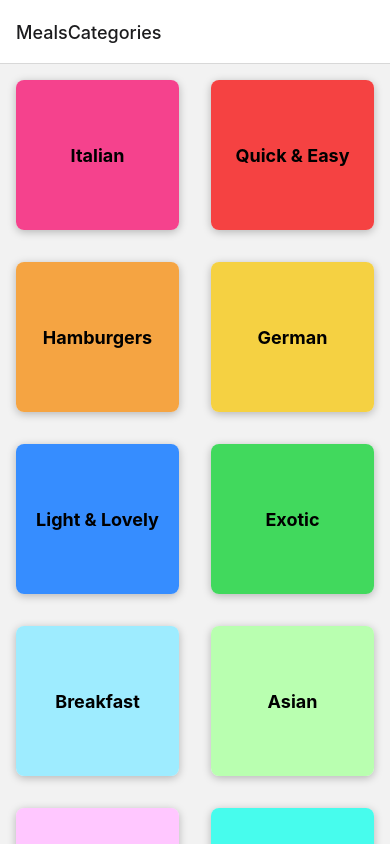
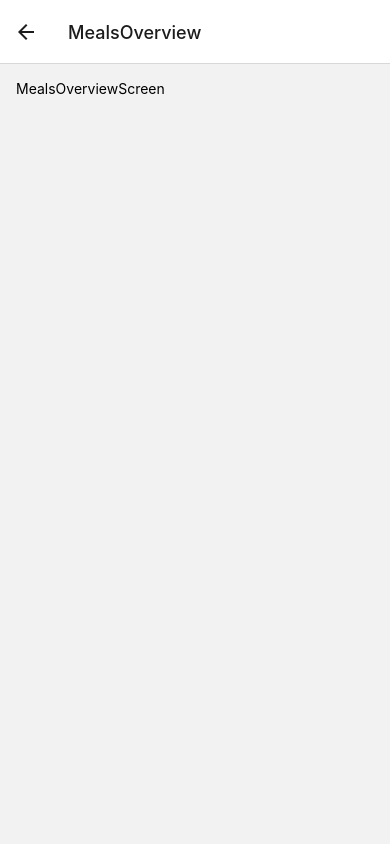
Before and after one commit to tanmayR18/RN-meal-app, a React Native app: screen /MealsOverview in a window 390 px wide. Built offline with nearby package versions, Linux system fonts and the light colour scheme.

Commit message:
added new meal overview screen

```diff
--- a/App.js
+++ b/App.js
@@ -3,6 +3,7 @@
 import CategoriesScreen from "./screens/CategoriesScreen";
 import { NavigationContainer } from "@react-navigation/native";
 import { createNativeStackNavigator } from "@react-navigation/native-stack";
+import MealsOverviewScreen from "./screens/MealsOverviewScreen";
 
 
 const Stack = createNativeStackNavigator();
@@ -14,6 +15,7 @@
       <NavigationContainer>
         <Stack.Navigator>
             <Stack.Screen name="MealsCategories" component={CategoriesScreen} />
+            <Stack.Screen name="MealsOverview" component={MealsOverviewScreen} />
         </Stack.Navigator>
       </NavigationContainer>
     </>
--- a/components/CategoryGridTile.js
+++ b/components/CategoryGridTile.js
@@ -1,12 +1,13 @@
 import { Pressable, StyleSheet, Text, View, Platform } from "react-native";
 import React from "react";
 
-const CategoryGridTile = ({ title, color }) => {
+const CategoryGridTile = ({ title, color, onPress }) => {
   return (
     <View style={[styles.gridItem]}>
       <Pressable
         android_ripple={{ color: "#ccc" }}
         style={({pressed}) => [styles.button, pressed ? {opacity: 0.5} : null]}
+        onPress={onPress}
       >
         <View style={[styles.innerContiner, , { backgroundColor: color}]}>
           <Text style={styles.title}>{title}</Text>
--- a/screens/CategoriesScreen.jsx
+++ b/screens/CategoriesScreen.jsx
@@ -1,25 +1,36 @@
-import { FlatList, StyleSheet, Text, View } from 'react-native'
-import React from 'react'
-import { CATEGORIES } from '../data/dummy-data'
-import CategoryGridTile from '../components/CategoryGridTile'
+import { FlatList, StyleSheet, Text, View } from "react-native";
+import React from "react";
+import { CATEGORIES } from "../data/dummy-data";
+import CategoryGridTile from "../components/CategoryGridTile";
 
+const CategoriesScreen = ({ navigation }) => {
 
-function renderCategoryItem(itemData) {
-    return <CategoryGridTile title={itemData.item.title} color={itemData.item.color} />
-}
+  function renderCategoryItem(itemData) {
 
-const CategoriesScreen = () => {
+    function pressHandler() {
+        navigation.navigate("MealsOverview")
+    }
+
+    return (
+      <CategoryGridTile
+        title={itemData.item.title}
+        color={itemData.item.color}
+        onPress={pressHandler}
+      />
+    );
+  }
+
   return (
     <FlatList
-        data={CATEGORIES}
-        keyExtractor={item => item.id}
-        renderItem={renderCategoryItem}
-        numColumns={2}
-        key={'two-column'}
+      data={CATEGORIES}
+      keyExtractor={(item) => item.id}
+      renderItem={renderCategoryItem}
+      numColumns={2}
+      key={"two-column"}
     />
-  )
-}
+  );
+};
 
-export default CategoriesScreen
+export default CategoriesScreen;
 
-const styles = StyleSheet.create({})
+const styles = StyleSheet.create({});
--- /dev/null
+++ b/screens/MealsOverviewScreen.js
@@ -0,0 +1,21 @@
+import { StyleSheet, Text, View } from 'react-native'
+import React from 'react'
+
+import { MEALS } from '../data/dummy-data'
+
+const MealsOverviewScreen = () => {
+  return (
+    <View style={styles.container}>
+      <Text>MealsOverviewScreen</Text>
+    </View>
+  )
+}
+
+export default MealsOverviewScreen
+
+const styles = StyleSheet.create({
+    container: {
+        flex: 1,
+        padding: 16,
+    }
+})
```
